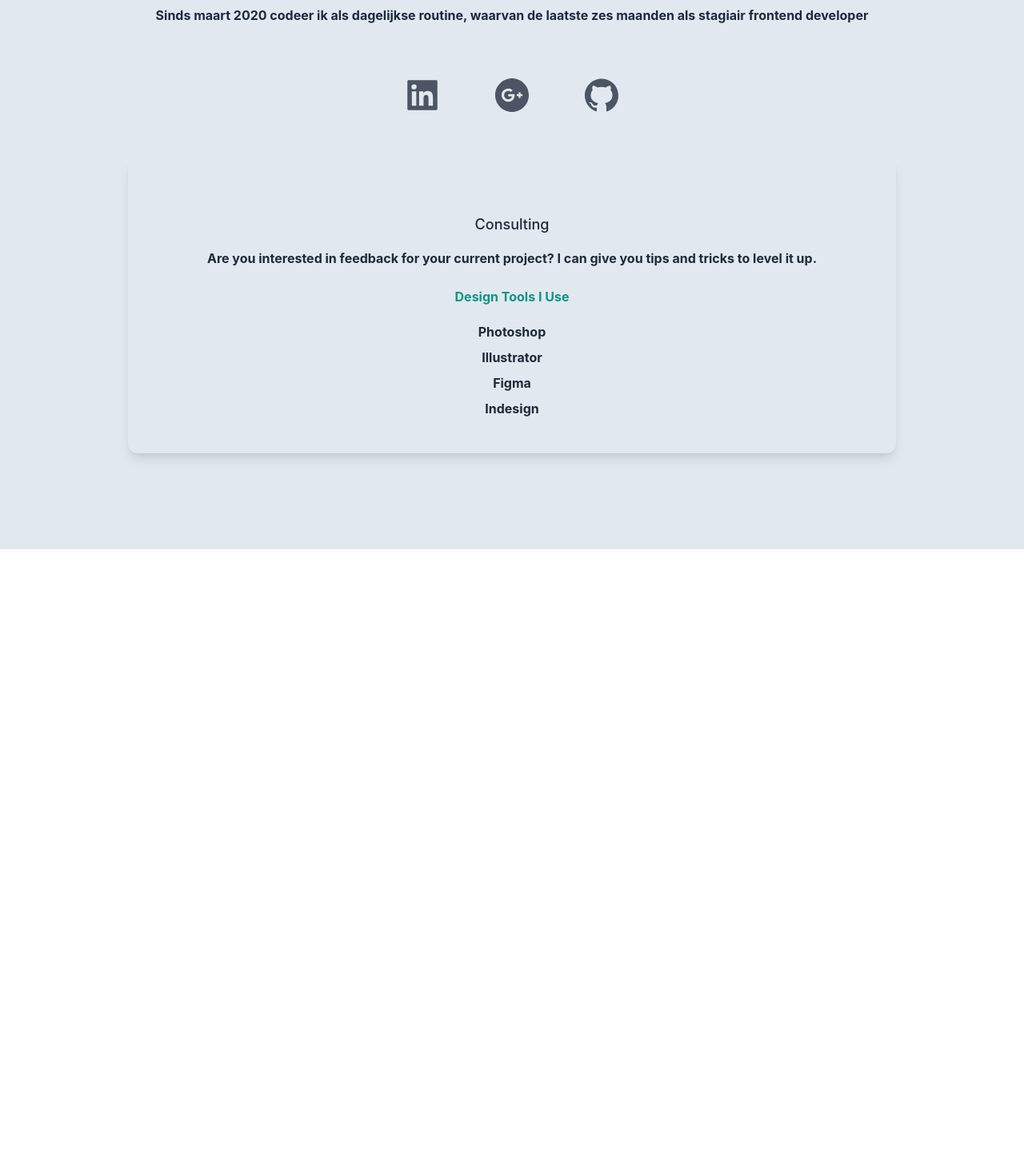
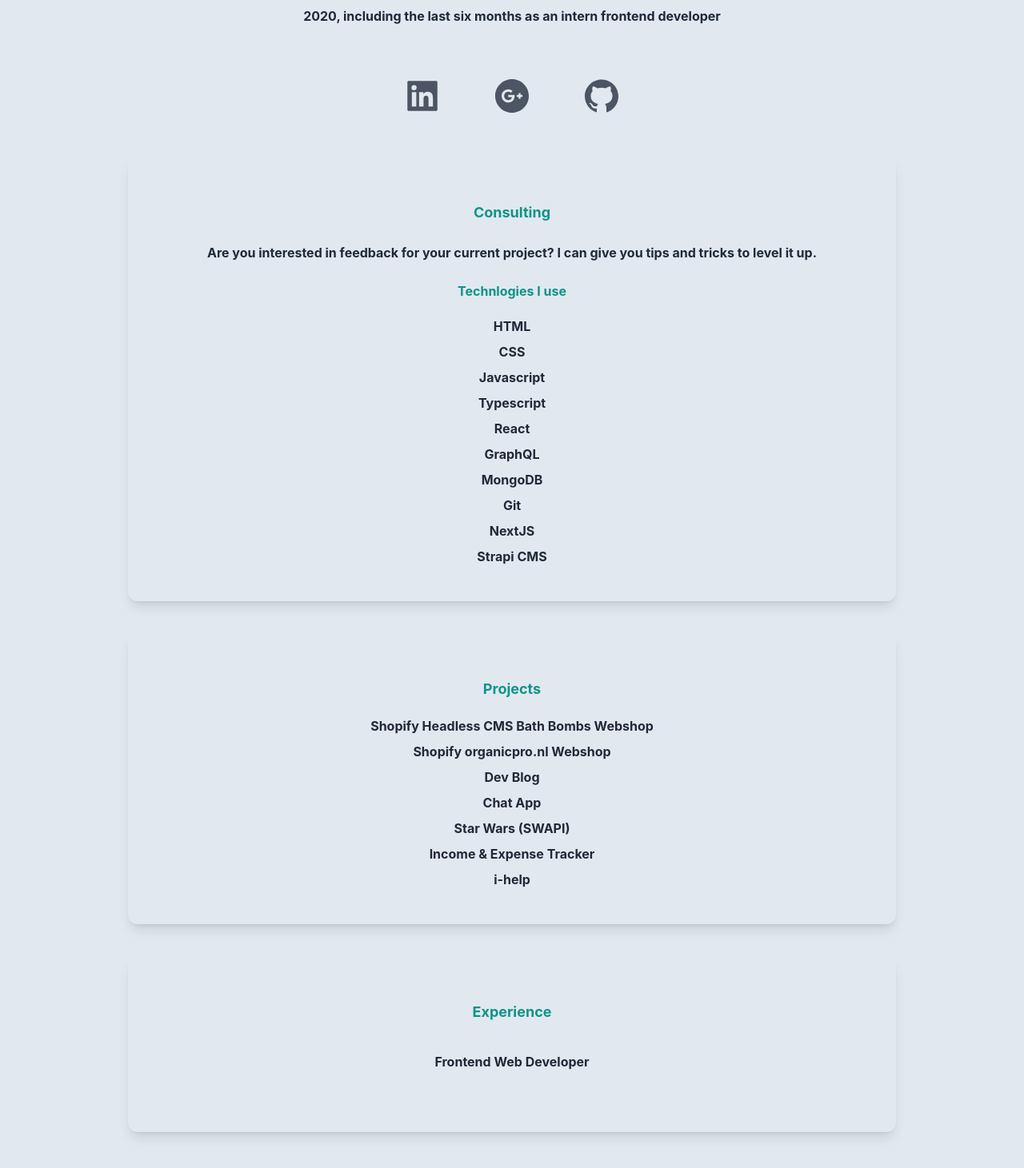
Before and after one commit to DegirmenciOmer/portfolio, a Next.js app in the folder portfolio-omer/: page / in a window 1280 px wide. Shown: the part 437-1898 px from the top of the page at 80% size. Before the commit the page ends 1124 px from the top, so only its background shows below. Built offline with nearby package versions, Linux system fonts and the light colour scheme.

Commit message:
add data

```diff
--- a/portfolio-omer/pages/index.tsx
+++ b/portfolio-omer/pages/index.tsx
@@ -25,7 +25,7 @@ export default function Home() {
       >
         <section className="min-h-screen">
           <nav
-            className={`py-10 mb-12 flex justify-between ${
+            className={` sticky py-10 mb-12 border-b border-slate-500 flex justify-between ${
               darkMode ? "text-slate-100" : "text-slate-800"
             }`}
           >
@@ -72,16 +72,45 @@ export default function Home() {
           <div
             className={`text-center shadow-lg p-10 rounded-xl my-10  flex-1 ${switchText}`}
           >
-            <h3 className="text-lg font-medium pt-8 pb-2 ">Consulting</h3>
+            <h3 className="py-4 text-lg text-teal-600">Consulting</h3>
             <p className="py-2">
               Are you interested in feedback for your current project? I can
               give you tips and tricks to level it up.
             </p>
-            <h4 className="py-4 text-teal-600">Design Tools I Use</h4>
-            <p className="text-gray-800 py-1">Photoshop</p>
-            <p className="text-gray-800 py-1">Illustrator</p>
-            <p className="text-gray-800 py-1">Figma</p>
-            <p className="text-gray-800 py-1">Indesign</p>
+            <h3 className="py-4 text-teal-600">{translations.skillsTitle}</h3>
+            {translations.skills.map((skill) => (
+              <p key={skill.id} className="text-gray-800 py-1">
+                {skill.name}
+              </p>
+            ))}
+          </div>
+          <div
+            className={`text-center shadow-lg p-10 rounded-xl my-10  flex-1 ${switchText}`}
+          >
+            <h3 className="py-4 text-lg text-teal-600">
+              {translations.projectsTitle}
+            </h3>
+            <ul>
+              {translations.projects.map((project) => (
+                <li key={project.id} className="text-gray-800 py-1">
+                  {project.name}
+                </li>
+              ))}
+            </ul>
+          </div>
+          <div
+            className={`text-center shadow-lg p-10 rounded-xl my-10  flex-1 ${switchText}`}
+          >
+            <h3 className="py-4 text-lg text-teal-600">
+              {translations.experienceTitle}
+            </h3>
+            <ul>
+              {translations.experience.map((exp) => (
+                <li key={exp.id} className="text-gray-800 py-1">
+                  {exp.role}
+                </li>
+              ))}
+            </ul>
           </div>
         </section>
         <section className="py-10"></section>
--- a/portfolio-omer/pages/translationHelper.ts
+++ b/portfolio-omer/pages/translationHelper.ts
@@ -8,12 +8,56 @@ export const translationHelper = (language: string) => {
         ? "Frontend Webontwikkelaar"
         : "Frontend Web Developer",
       briefDescription: NL
-        ? "Highly motivated and caring web developer with great determination to learn, grow and get things done. After 7 years of working as an English language teacher for young adults, I moved to NL and had the opportunity to get insights into the great world of tech and problem solving which I’m now passionate about. I have been coding as a daily routine since March 2020, including the last six months as an intern frontend developer"
-        : "Zeer gemotiveerde en zorgzame webontwikkelaar met grote vastberadenheid om te leren, te groeien en dingen voor elkaar te krijgen. Na 7 jaar als docent Engels voor jongvolwassenen te hebben gewerkt, verhuisde ik naar NL en kreeg ik de kans om inzicht te krijgen in de grote wereld van technologie en het oplossen van problemen waar ik nu een passie voor heb. Sinds maart 2020 codeer ik als dagelijkse routine, waarvan de laatste zes maanden als stagiair frontend developer",
+        ? "Zeer gemotiveerde en zorgzame webontwikkelaar met grote vastberadenheid om te leren, te groeien en dingen voor elkaar te krijgen. Na 7 jaar als docent Engels voor jongvolwassenen te hebben gewerkt, verhuisde ik naar NL en kreeg ik de kans om inzicht te krijgen in de grote wereld van technologie en het oplossen van problemen waar ik nu een passie voor heb. Sinds maart 2020 codeer ik als dagelijkse routine, waarvan de laatste zes maanden als stagiair frontend developer"
+        : "Highly motivated and caring web developer with great determination to learn, grow and get things done. After 7 years of working as an English language teacher for young adults, I moved to NL and had the opportunity to get insights into the great world of tech and problem solving which I’m now passionate about. I have been coding as a daily routine since March 2020, including the last six months as an intern frontend developer",
       text1: NL ? "Consulting" : "Overleg plegen",
       text2: NL ? "" : "",
       text3: NL ? "" : "",
-      text4: NL ? "" : "",
+      skillsTitle: NL ? "Technologieën die ik gebruik" : "Technlogies I use",
+      skills: [
+        { id: "1", name: "HTML" },
+        { id: "2", name: "CSS" },
+        { id: "3", name: "Javascript" },
+        { id: "4", name: "Typescript" },
+        { id: "5", name: "React" },
+        { id: "6", name: "GraphQL" },
+        { id: "7", name: "MongoDB" },
+        { id: "8", name: "Git" },
+        { id: "9", name: "NextJS" },
+        { id: "10", name: "Strapi CMS" },
+      ],
+      projectsTitle: NL ? "Projecten" : "Projects",
+      projects: [
+        { id: "1", name: "Shopify Headless CMS Bath Bombs Webshop" },
+        { id: "2", name: "Shopify organicpro.nl Webshop" },
+        { id: "3", name: "Dev Blog" },
+        { id: "4", name: "Chat App" },
+        { id: "5", name: "Star Wars (SWAPI)" },
+        { id: "6", name: "Income & Expense Tracker" },
+        { id: "7", name: "i-help" },
+      ],
+      experienceTitle: NL ? "Ervaring" : "Experience",
+      experience: [
+        {
+          id: "1",
+          role: NL ? "" : "",
+          company: "Shopify Headless CMS Bath Bombs Webshop",
+        },
+        {
+          id: "2",
+          role: NL ? "" : "",
+          company: "Shopify organicpro.nl Webshop",
+        },
+        {
+          id: "3",
+          role: NL ? "Frontend Webontwikkelaar" : "Frontend Web Developer",
+          company: "Sytem4, Uden",
+        },
+        { id: "4", role: NL ? "" : "", company: "Chat App" },
+        { id: "5", role: NL ? "" : "", company: "Star Wars (SWAPI)" },
+        { id: "6", role: NL ? "" : "", company: "Income & Expense Tracker" },
+        { id: "7", role: NL ? "" : "", company: "i-help" },
+      ],
     },
   };
 };
```
